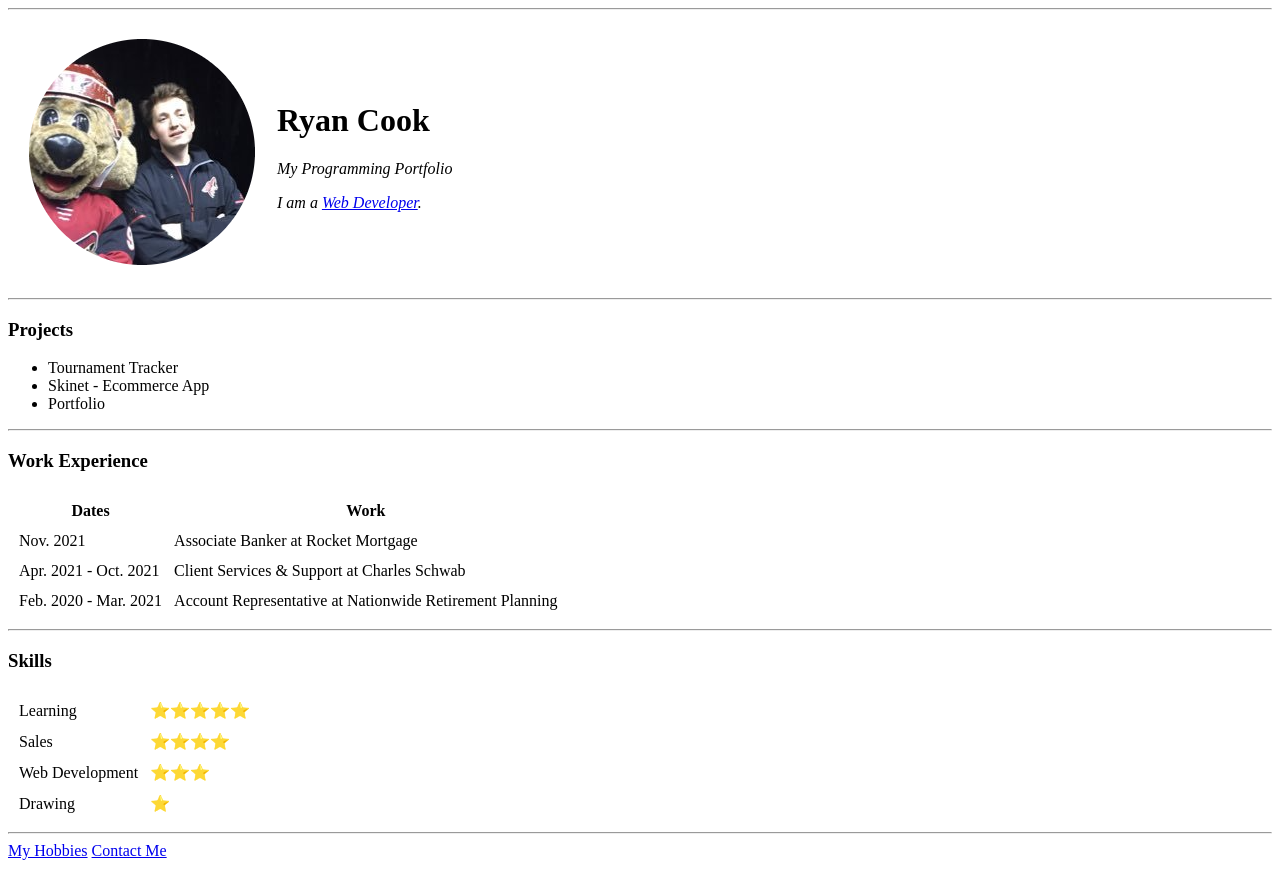
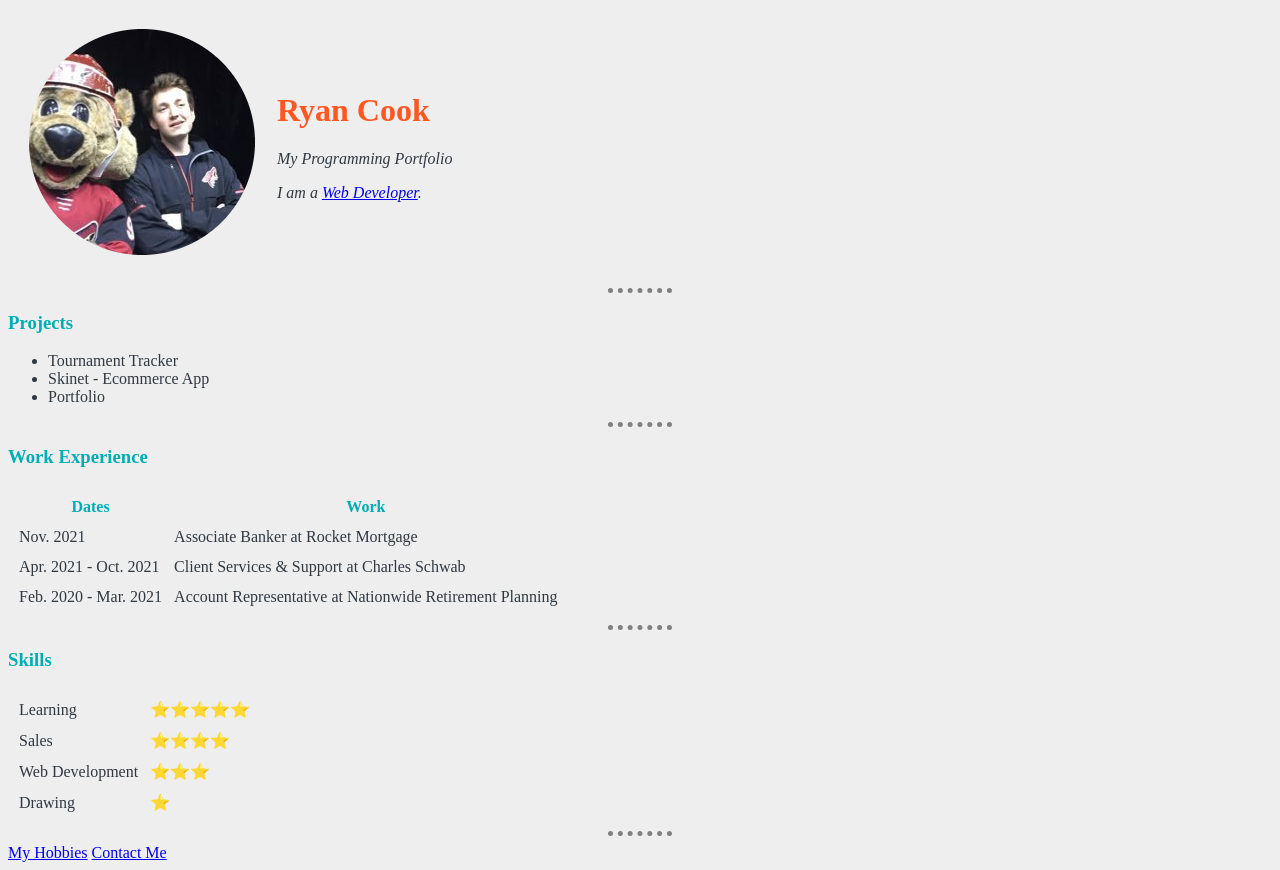
Before and after one commit to ryancook3/cv, a plain HTML site: page index.html in a window 1280 px wide. Drawn offline with Linux system fonts and the light colour scheme.

Commit message:
added CSS

```diff
--- /dev/null
+++ b/css/styles.css
@@ -0,0 +1,25 @@
+body {
+  background-color: #EEEEEE;
+}
+
+hr {
+  border-style: none;
+  border-top-style: dotted;
+  border-color: grey;
+  border-width: 5px;
+  width: 5%;
+}
+h1 {
+  color: #FF5722;
+}
+h3 {
+  color: #00ADB5;
+}
+
+p, li, ul, table {
+  color: #303841;
+}
+
+th {
+  color: #00ADB5;
+}
--- a/index.html
+++ b/index.html
@@ -4,8 +4,10 @@
 <head>
   <meta charset="utf-8">
   <title>Ryan's Personal Site</title>
+<link rel="stylesheet" href="css/styles.css">
+
 </head>
-<hr>
+
 <body>
   <table cellspacing="20">
     <td><img src="ryan.png" alt="Ryan Cook Profile Picture"></td>
```
Also changed, not shown: contact-me.html (+2 -0 lines), hobbies.html (+2 -0 lines).
